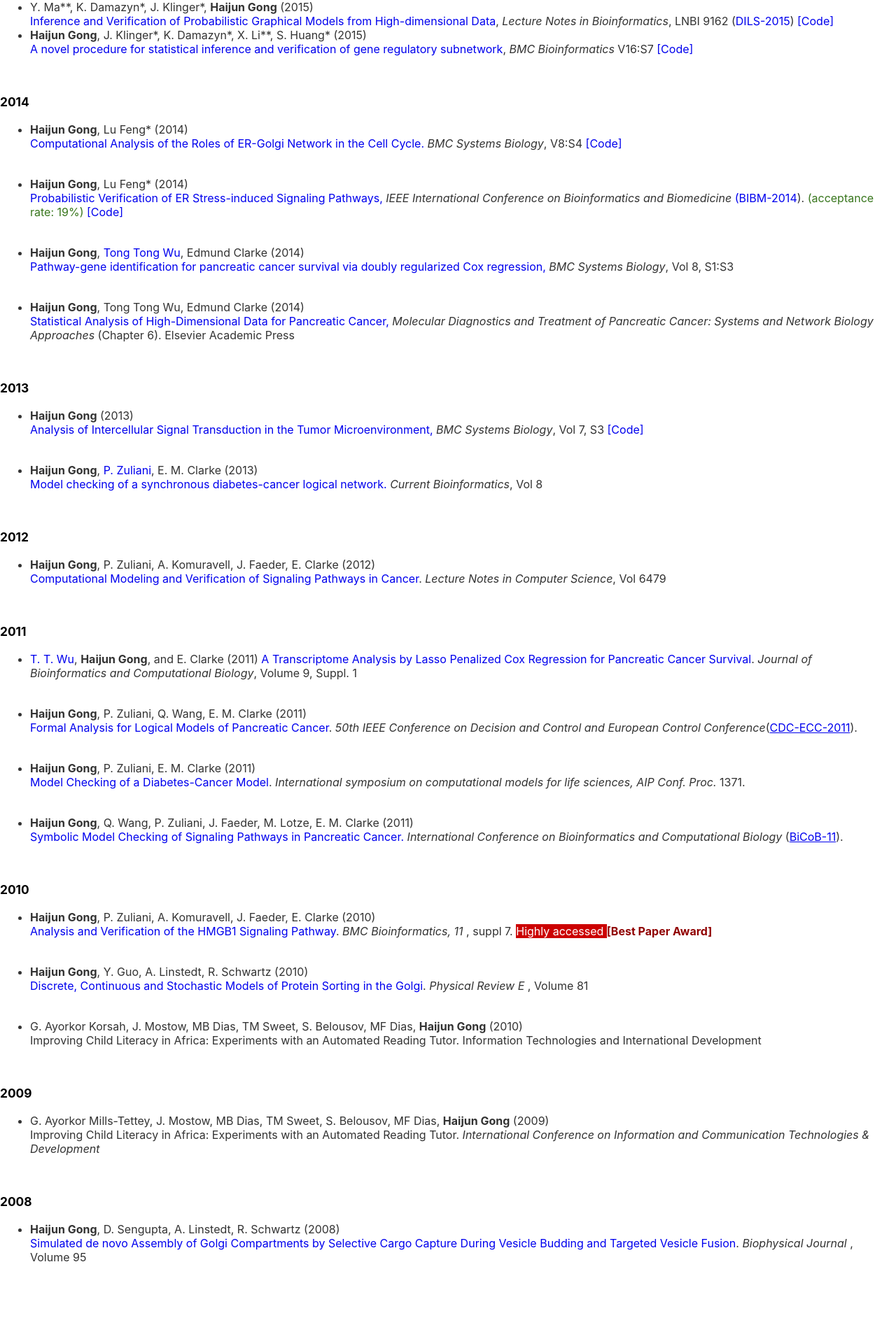
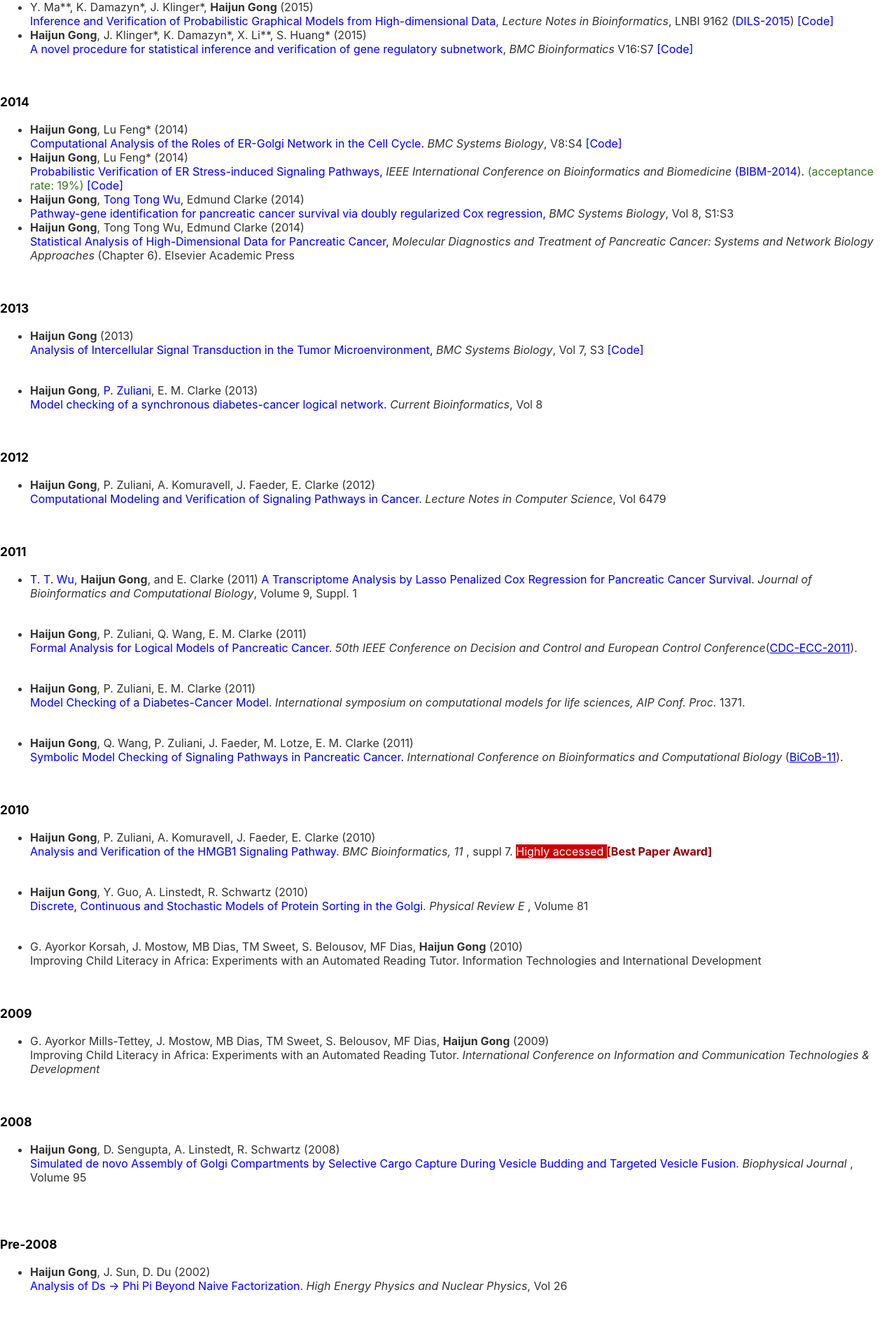
Before and after one commit to GongData/gongData.github.io, a Jekyll site: the page built from _pages/Research.md, in a window 1280 px wide. Shown: the part 1412-3296 px from the top of the page at 70% size. Built offline with Jekyll 4.4.1, drawn with Linux system fonts in a browser that asks for light colours.

Commit message:
Update Research.md

```diff
--- a/_pages/Research.md
+++ b/_pages/Research.md
@@ -257,16 +257,7 @@
 </a> <i> BMC Systems Biology</i>, V8:S4
 <a style="text-decoration:none" href="http://mathstat.slu.edu/~gong/Research/ER.zip"> [Code]</a>
 
-</li>  </div></ul>
-</td>
-<td class="p2">
-  </td>
-</table>
-
-
-<table class="pp">
- <td class="p1">
-  <ul>  <div id="tagCB_tagjournal_tagKL_155">
+</li>
 
 <li>  <b>Haijun Gong</b>, Lu Feng* (2014)
 <br>
@@ -278,32 +269,13 @@
 
 <br>
 
-
-</li>  </div></ul>
-</td>
-<td class="p2">
-  </td>
-</table>
-
-
-<table class="pp">
- <td class="p1">
-  <ul>  <div id="tagCB_tagjournal_tagKL_155">
+</li>
 
   <li>  <b>Haijun Gong</b>, <a style="text-decoration:none" href="http://www.urmc.rochester.edu/biostat/people/faculty/wu-tongtong.cfm"> Tong Tong Wu</a>,
 Edmund Clarke (2014) <br>
 <a style="text-decoration:none" href="https://www.ncbi.nlm.nih.gov/pmc/articles/PMC4080266/"> Pathway-gene identification for pancreatic cancer survival via doubly regularized Cox
 regression,</a> <i> BMC Systems Biology</i>, Vol 8, S1:S3
-</li>  </div></ul>
-</td>
-<td class="p2">
-  </td>
-</table>
-
-
-<table class="pp">
- <td class="p1">
-  <ul>  <div id="tagCB_tagjournal_tagKL_155">
+</li>
    <li>  <b>Haijun Gong</b>, Tong Tong Wu, Edmund Clarke (2014) <br> <a style="text-decoration:none" href="http://www.sciencedirect.com/science/article/pii/B9780124081031000066"> Statistical Analysis of High-Dimensional Data
 for Pancreatic Cancer, </a>
 <i> Molecular Diagnostics and Treatment of Pancreatic Cancer: Systems and Network Biology Approaches</i>  (Chapter 6).
```
